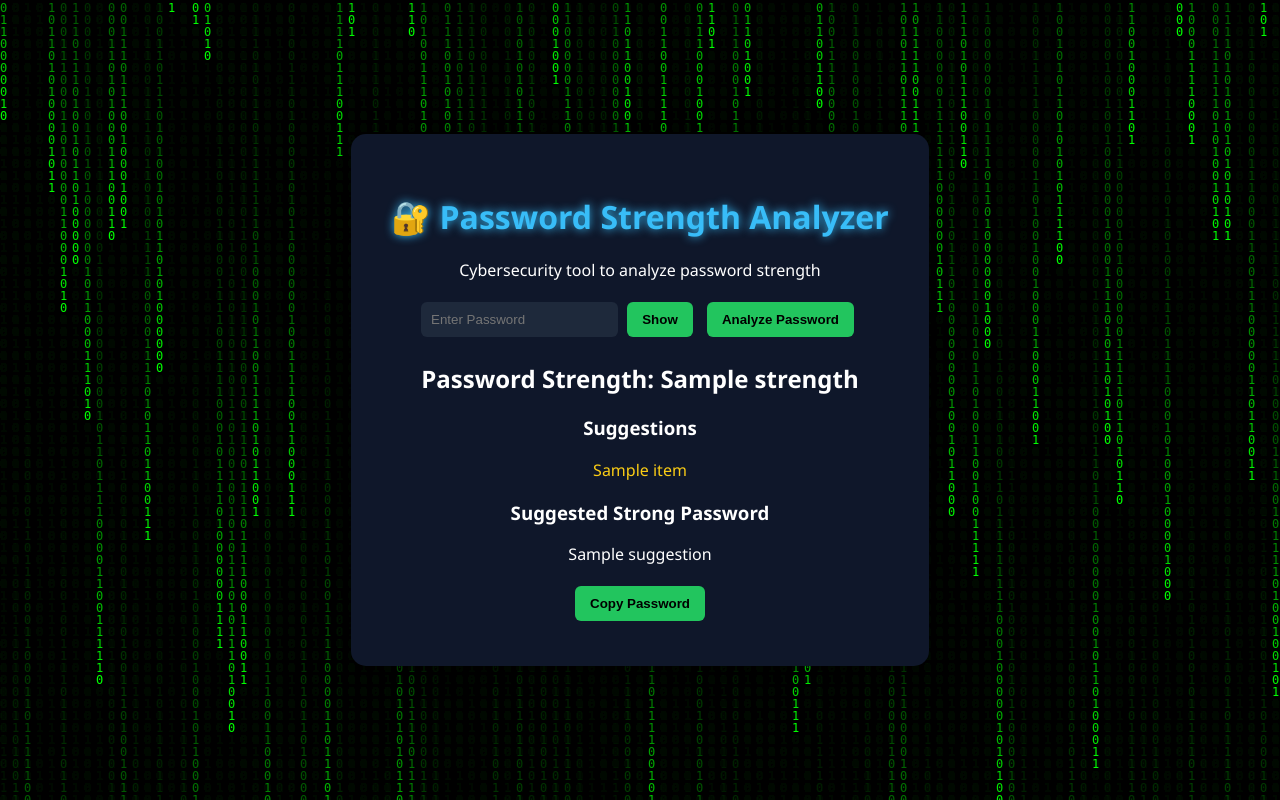
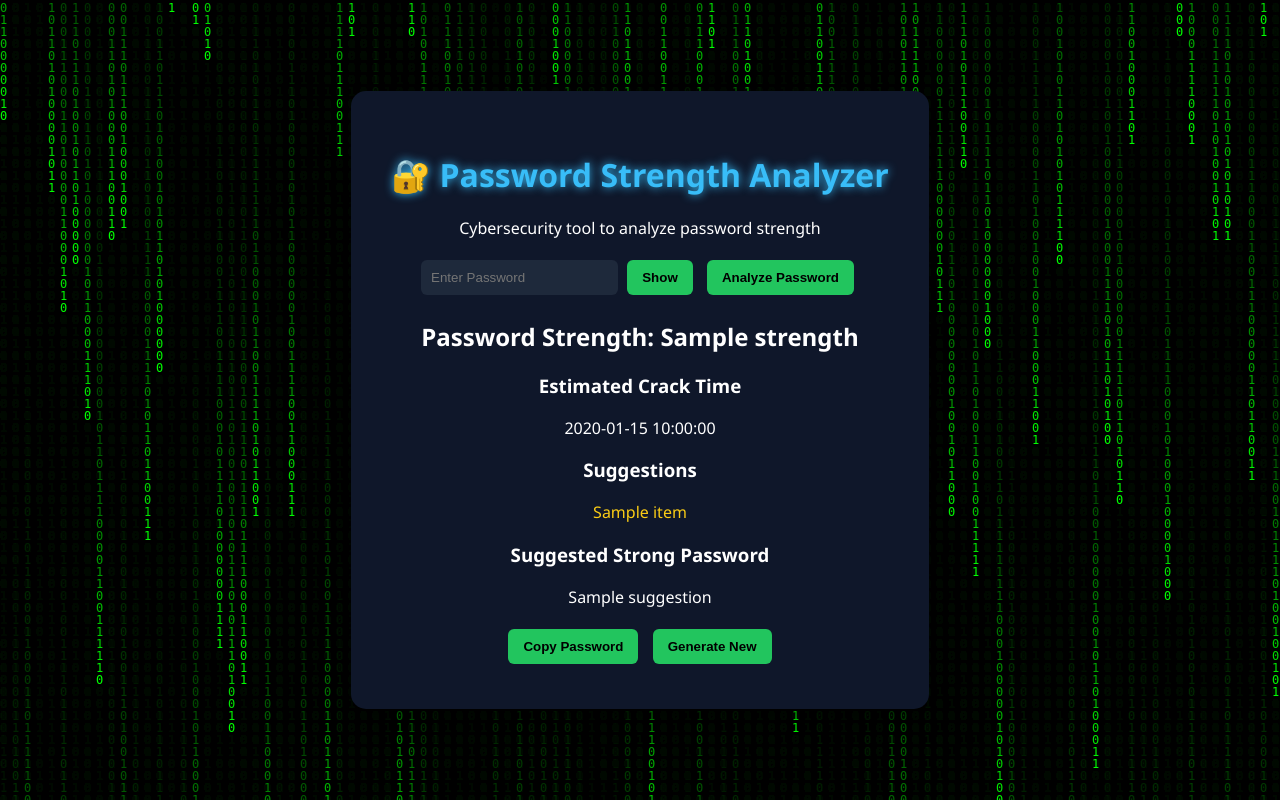
Before and after one commit to Bhavesh979/password-analyzer, a Flask app: template templates/index.html in a window 1280 px wide. Run offline with Flask 3, Linux system fonts and the light colour scheme; the template is opened without the code that fills it: most values are stand-ins (such as "Sample title", 1, 10 or a date in 2020).

Commit message:
Update index.html

```diff
--- a/templates/index.html
+++ b/templates/index.html
@@ -23,13 +23,7 @@
 
 <form method="POST">
 
-<input
-type="password"
-name="password"
-id="password"
-placeholder="Enter Password"
-required
->
+<input type="password" name="password" id="password" placeholder="Enter Password" required>
 
 <button type="button" onclick="togglePassword()">Show</button>
 
@@ -41,16 +35,20 @@ required
 
 <h2>Password Strength: {{ strength }}</h2>
 
+<div class="strength-bar">
+<div class="strength-fill score-{{score}}"></div>
+</div>
+
+<h3>Estimated Crack Time</h3>
+
+<p>{{ crack_time }}</p>
+
 <h3>Suggestions</h3>
 
 <ul>
-
 {% for item in feedback %}
-
 <li>{{ item }}</li>
-
 {% endfor %}
-
 </ul>
 
 <h3>Suggested Strong Password</h3>
@@ -59,12 +57,13 @@ required
 
 <button onclick="copyPassword()">Copy Password</button>
 
+<button onclick="generatePassword()">Generate New</button>
+
 {% endif %}
 
 </div>
 
 </div>
-
 
 <script>
 
@@ -90,7 +89,9 @@ alert("Password copied!");
 
 }
 
-
+function generatePassword(){
+location.reload()
+}
 
 var canvas=document.getElementById("matrix");
 
```
